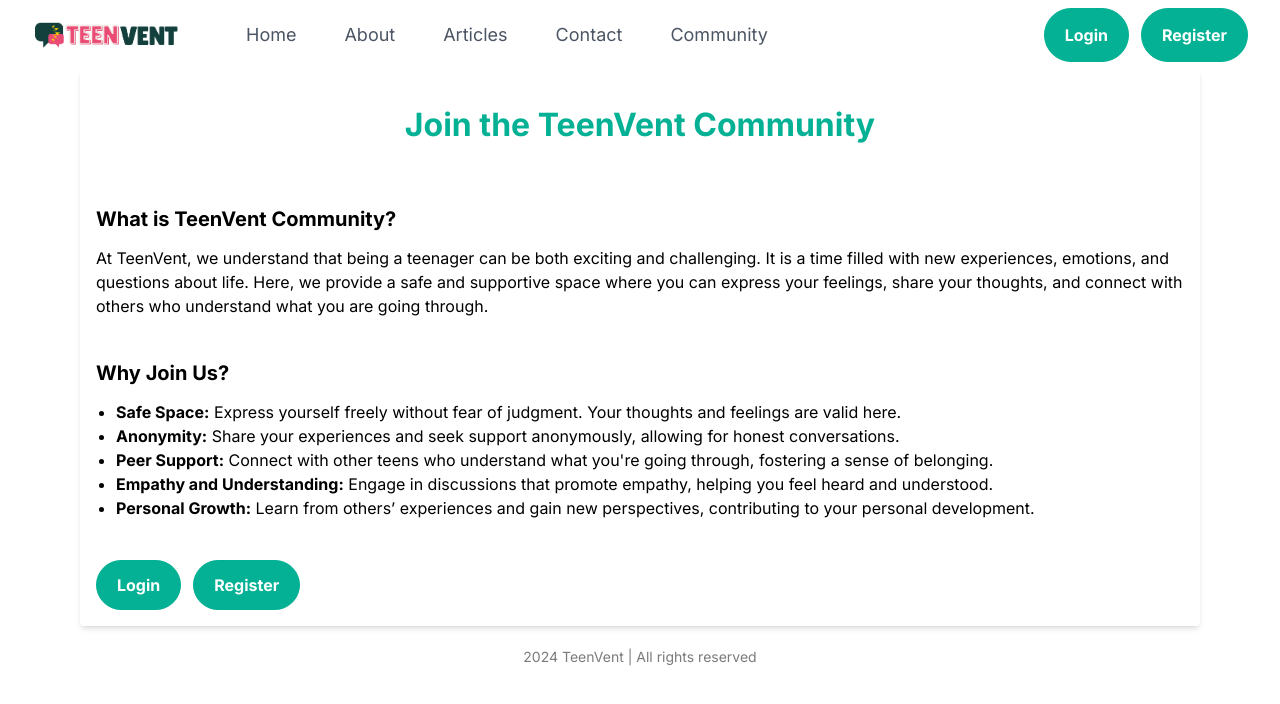
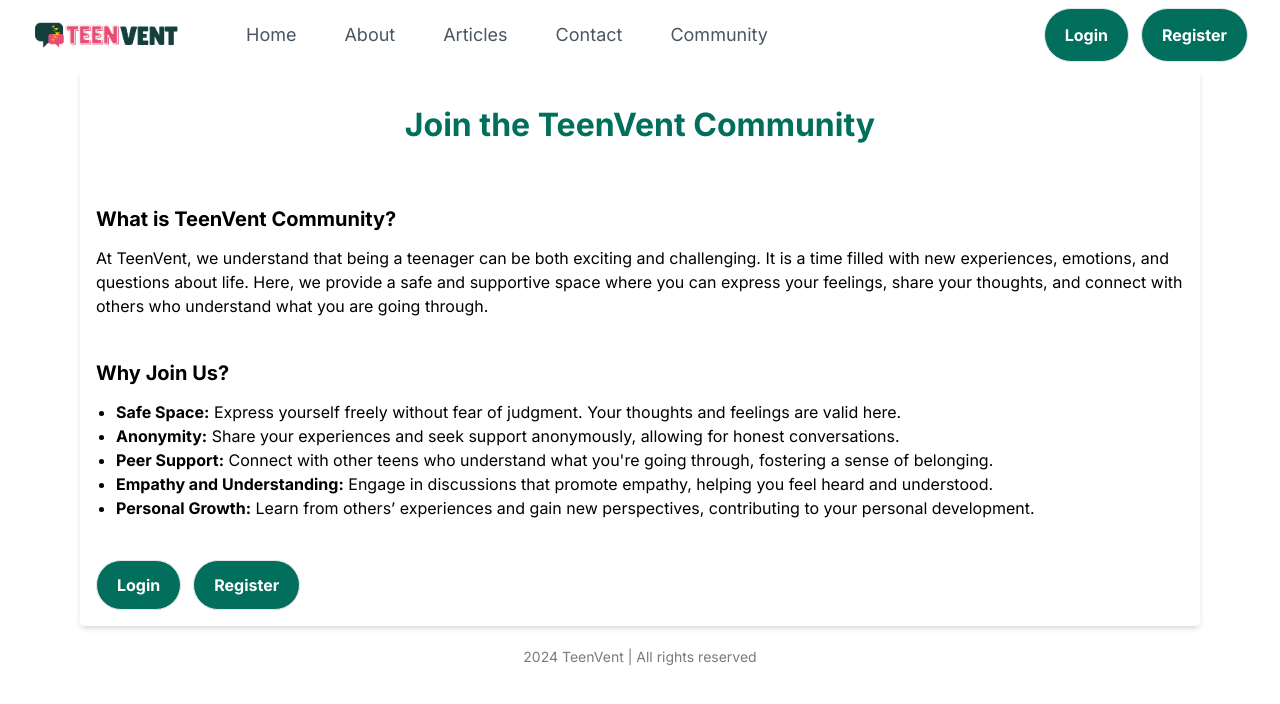
Before and after one commit to miadinh38/mental-health-app, a Next.js app in the folder frontend/: page /community in a window 1280 px wide. Shown: the top 704 px of the page. Built offline with nearby package versions, Linux system fonts and the light colour scheme; no server answers.

Commit message:
Minor update on color

```diff
--- a/frontend/app/community/page.js
+++ b/frontend/app/community/page.js
@@ -43,7 +43,7 @@ const Community = () => {
     <div className="padding-container max-container">
       {!isAuth && (
         <div className="p-4 rounded shadow-md">
-          <p className="flexCenter bold-32 p-5 text-green-600">
+          <p className="flexCenter bold-32 p-5 text-green-800">
             Join the TeenVent Community
           </p>
           <CommunityInfo />
@@ -64,7 +64,7 @@ const Community = () => {
 
       {isAuth && !hasJoined && (
         <div className="p-4 rounded shadow-md">
-          <p className="flexCenter bold-32 p-5 text-green-600">
+          <p className="flexCenter bold-32 p-5 text-green-800">
             Join the TeenVent Community
           </p>
 
--- a/frontend/app/globals.css
+++ b/frontend/app/globals.css
@@ -120,7 +120,7 @@ body {
     @apply border-white bg-white px-8 py-3 text-gray-90;
   }
   .btn_green  {
-    @apply border-green-600 bg-green-600 px-5 py-3 text-white hover:bg-black;
+    @apply bg-green-800 px-5 py-3 text-white hover:bg-black;
   }
   .btn_dark_green {
     @apply bg-green-900 px-6 py-2 text-white transition-all hover:bg-black;
--- a/frontend/components/Forum.js
+++ b/frontend/components/Forum.js
@@ -23,7 +23,7 @@ const Forum = ({ currentCommunityUser }) => {
   }, [updatePost]);
   return (
     <div>
-      <div className="flex flexCenter bold-32 p-5 text-green-600">
+      <div className="flex flexCenter bold-32 p-5 text-green-800">
         TeenVent Forum
       </div>
 
--- a/frontend/components/Pagination.js
+++ b/frontend/components/Pagination.js
@@ -17,7 +17,7 @@ const Pagination = ({
     <div className="flex flexCenter p-4 my-10 xs:px-0 xs:mx-0">
       <div className="flex flexCenter flex-nowrap border border-grey-500 rounded-md shadow-sm xs:text-sm md:text-sm">
         <MdNavigateBefore
-          className="hover:text-green-500 hover:cursor-pointer mx-2 text-lg text-gray-30 xs:mx-1.5"
+          className="hover:text-green-800 hover:cursor-pointer mx-2 text-lg text-gray-30 xs:mx-1.5"
           onClick={() => currentPage > 1 && handlePagination(currentPage - 1)}
         />
 
@@ -26,14 +26,14 @@ const Pagination = ({
             key={pageNumber}
             onClick={() => handlePagination(pageNumber)}
             className={`px-2.5 py-2 rounded-md hover:bg-gray-10 text-gray-30 xs:px-1.5 md:px-2
-            ${currentPage === pageNumber ? "text-green-500 bg-gray-10" : ""}`}
+            ${currentPage === pageNumber ? "text-green-800 bg-gray-10" : ""}`}
           >
             {pageNumber}
           </button>
         ))}
 
         <MdNavigateNext
-          className="hover:text-green-500 hover:cursor-pointer mx-2 text-lg text-gray-30 xs:mx-1.5"
+          className="hover:text-green-800 hover:cursor-pointer mx-2 text-lg text-gray-30 xs:mx-1.5"
           onClick={() =>
             currentPage < totalPages && handlePagination(currentPage + 1)
           }
```
